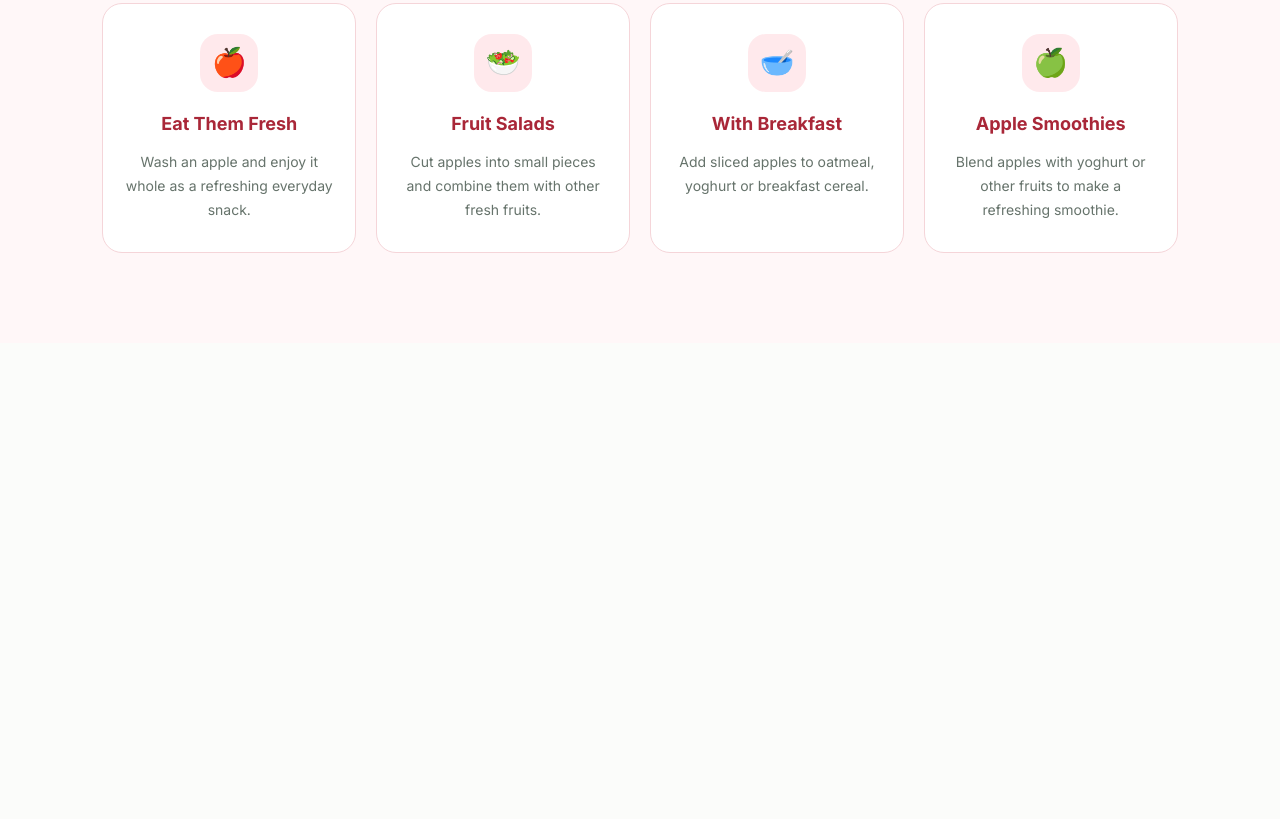
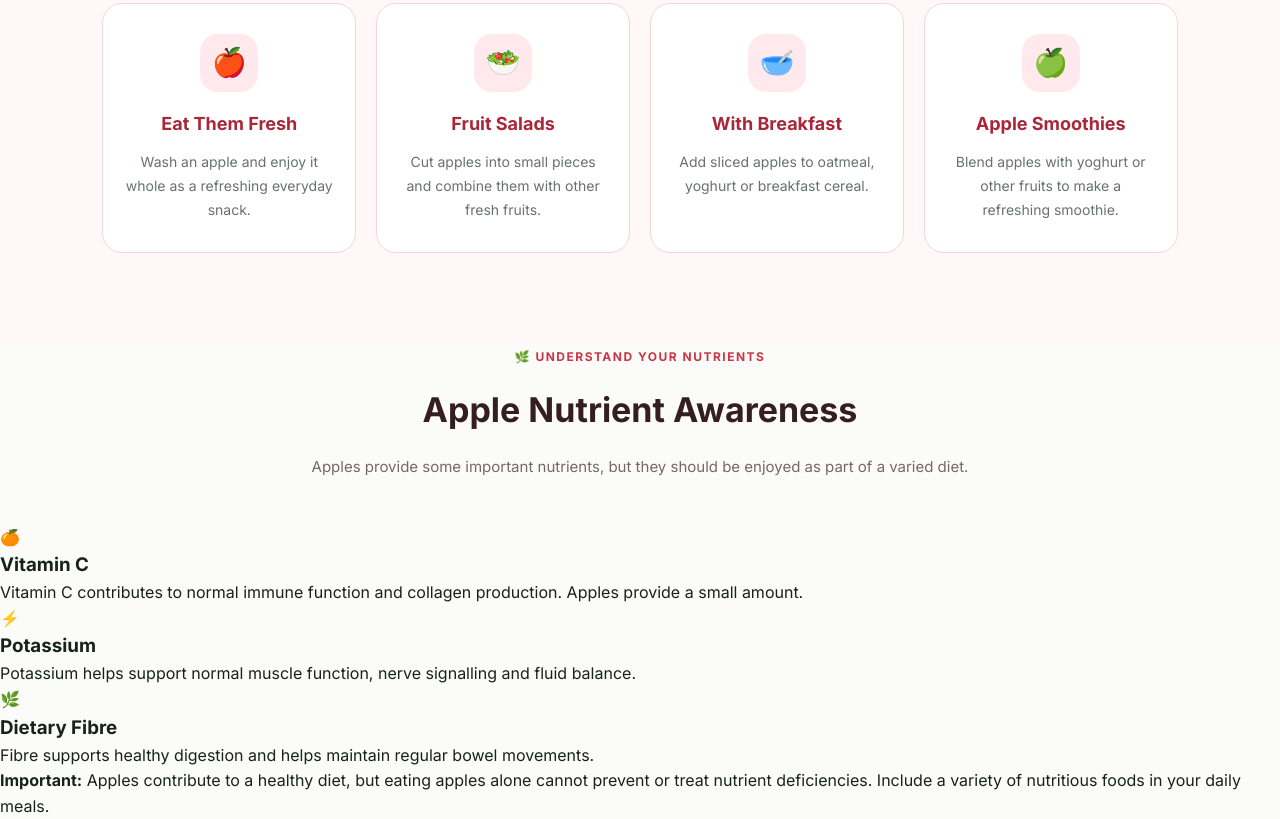
Before and after one commit to sakibfruit1/sakibfruit1.github.io, a plain HTML site: page Apple.html in a window 1280 px wide. Shown: the part 3438-4257 px from the top of the page. Before the commit the page ends 3781 px from the top, so only its background shows below. Drawn offline with Linux system fonts and the light colour scheme.

Commit message:
Add apple nutrient deficiency awareness section
Added a section on apple nutrient deficiency awareness, including information on Vitamin C, Potassium, and Dietary Fibre.

```diff
--- a/Apple.html
+++ b/Apple.html
@@ -348,6 +348,63 @@
 </section>
 
 
+<!-- APPLE NUTRIENT DEFICIENCY AWARENESS -->
+
+<section class="apple-deficiency">
+
+    <div class="apple-section-intro">
+        <span>🌿 UNDERSTAND YOUR NUTRIENTS</span>
+        <h2>Apple Nutrient Awareness</h2>
+        <p>
+            Apples provide some important nutrients, but
+            they should be enjoyed as part of a varied diet.
+        </p>
+    </div>
+
+    <div class="apple-deficiency-grid">
+
+        <div class="apple-deficiency-card">
+            <span>🍊</span>
+            <h3>Vitamin C</h3>
+            <p>
+                Vitamin C contributes to normal immune
+                function and collagen production.
+                Apples provide a small amount.
+            </p>
+        </div>
+
+        <div class="apple-deficiency-card">
+            <span>⚡</span>
+            <h3>Potassium</h3>
+            <p>
+                Potassium helps support normal muscle
+                function, nerve signalling and fluid balance.
+            </p>
+        </div>
+
+        <div class="apple-deficiency-card">
+            <span>🌿</span>
+            <h3>Dietary Fibre</h3>
+            <p>
+                Fibre supports healthy digestion and
+                helps maintain regular bowel movements.
+            </p>
+        </div>
+
+    </div>
+
+    <div class="apple-deficiency-note">
+        <p>
+            <strong>Important:</strong> Apples contribute to a healthy diet,
+            but eating apples alone cannot prevent or treat nutrient
+            deficiencies. Include a variety of nutritious foods in
+            your daily meals.
+        </p>
+    </div>
+
+</section>
+
+
     </main>
 
 </body>
```
